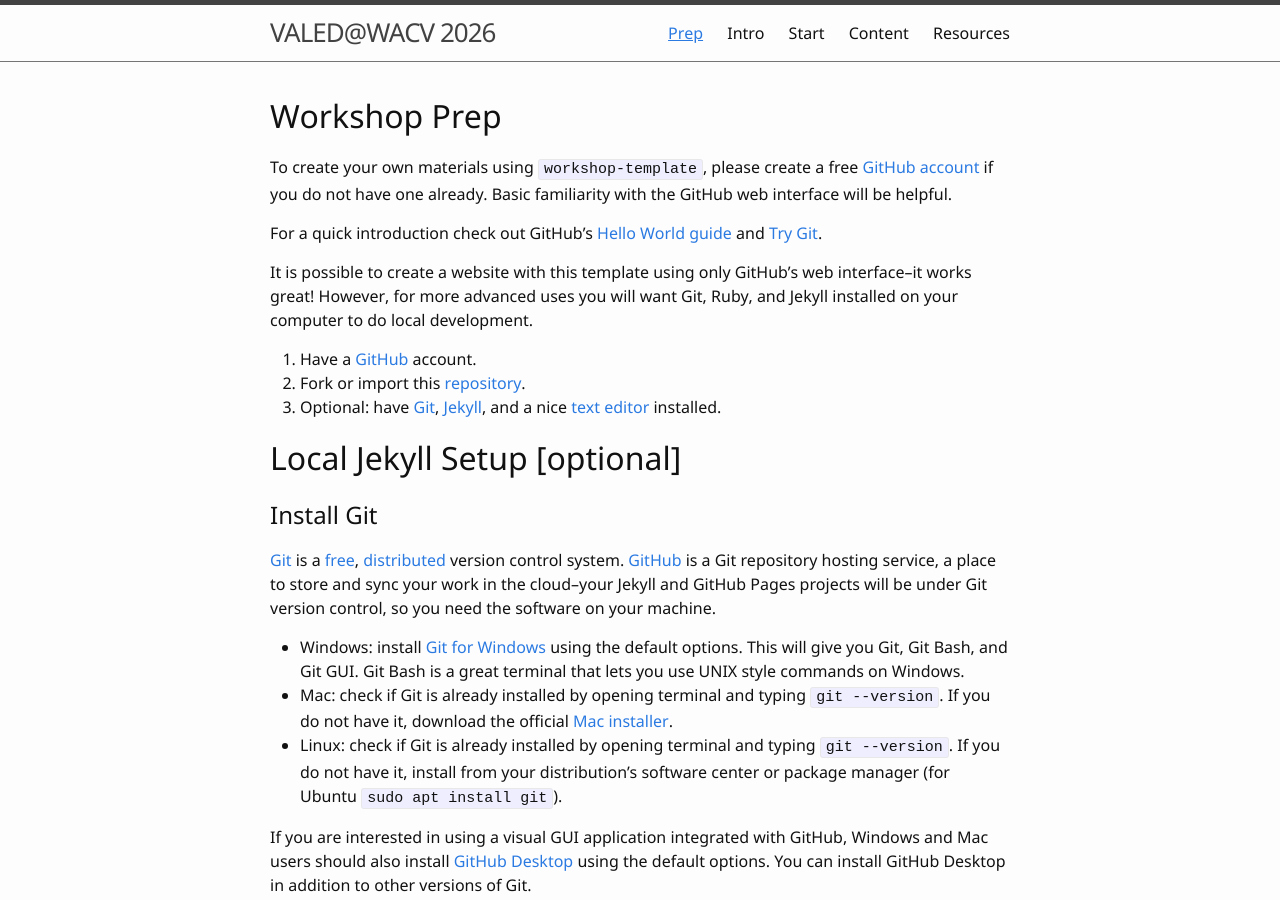
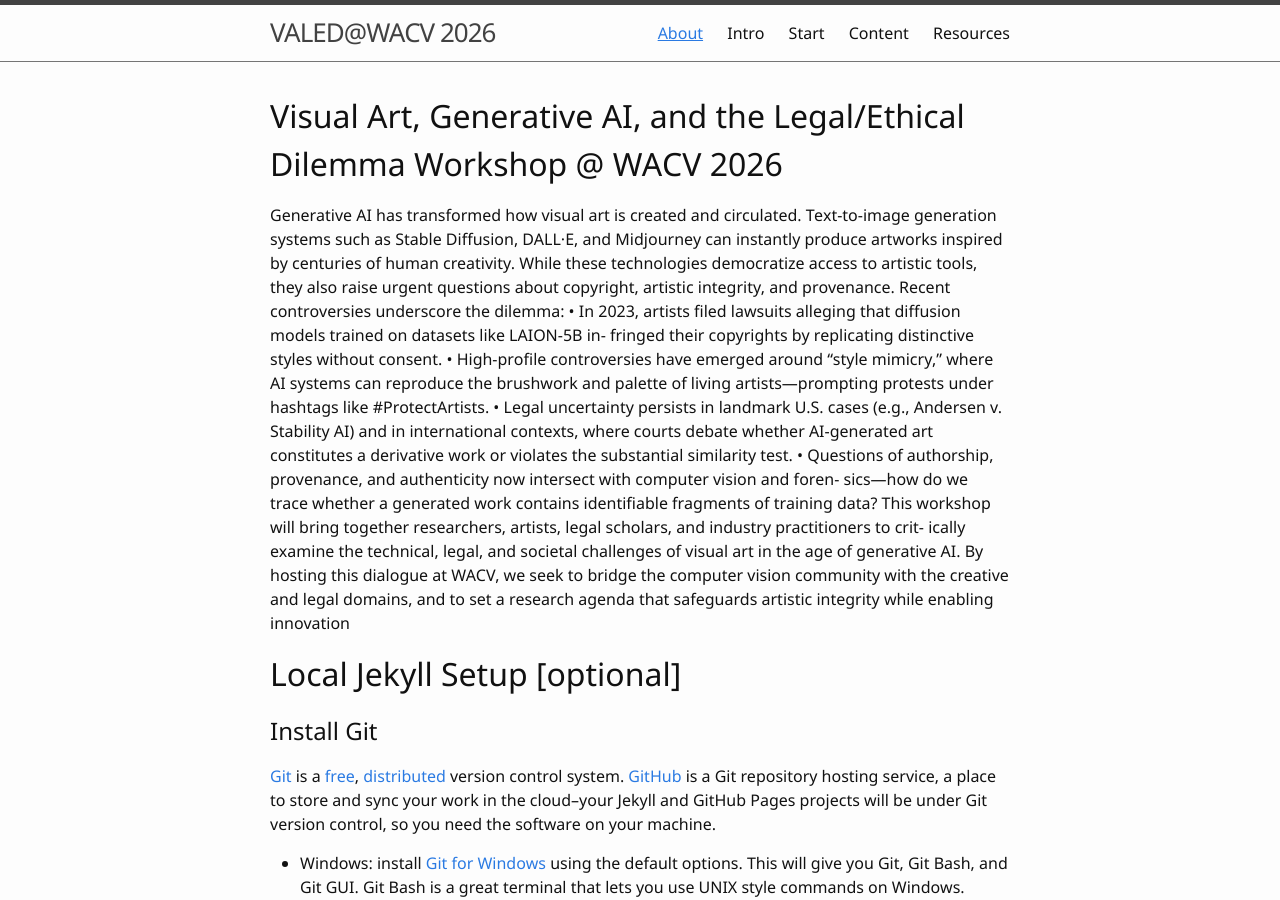
Before and after one commit to aparnabharati/valed-workshop-2026, a Jekyll site: the page built from 0-prep.md, in a window 1280 px wide and 900 px high. Built offline with Jekyll 4.4.1, drawn with Linux system fonts in a browser that asks for light colours.

Commit message:
Update 0-prep.md

```diff
--- a/0-prep.md
+++ b/0-prep.md
@@ -1,21 +1,27 @@
 ---
-title: Prep
+title: About
 nav: true
 ---
 
-# Workshop Prep
+# Visual Art, Generative AI, and the Legal/Ethical Dilemma Workshop @ WACV 2026
 
-To create your own materials using `workshop-template`, please create a free [GitHub account](https://github.com/join) if you do not have one already.
-Basic familiarity with the GitHub web interface will be helpful.
-
-For a quick introduction check out GitHub's [Hello World guide](https://guides.github.com/activities/hello-world/) and [Try Git](https://try.github.io/).
-
-It is possible to create a website with this template using only GitHub's web interface--it works great!
-However, for more advanced uses you will want Git, Ruby, and Jekyll installed on your computer to do local development.
-
-1. Have a [GitHub](https://github.com) account.
-2. Fork or import this [repository](https://github.com/evanwill/workshop-template).
-3. Optional: have [Git](https://git-scm.com/), [Jekyll](https://jekyllrb.com/), and a nice [text editor](https://code.visualstudio.com/) installed.
+Generative AI has transformed how visual art is created and circulated. Text-to-image generation systems
+such as Stable Diffusion, DALL·E, and Midjourney can instantly produce artworks inspired by centuries
+of human creativity. While these technologies democratize access to artistic tools, they also raise urgent
+questions about copyright, artistic integrity, and provenance. Recent controversies underscore the dilemma:
+• In 2023, artists filed lawsuits alleging that diffusion models trained on datasets like LAION-5B in-
+fringed their copyrights by replicating distinctive styles without consent.
+• High-profile controversies have emerged around “style mimicry,” where AI systems can reproduce
+the brushwork and palette of living artists—prompting protests under hashtags like #ProtectArtists.
+• Legal uncertainty persists in landmark U.S. cases (e.g., Andersen v. Stability AI) and in international
+contexts, where courts debate whether AI-generated art constitutes a derivative work or violates the
+substantial similarity test.
+• Questions of authorship, provenance, and authenticity now intersect with computer vision and foren-
+sics—how do we trace whether a generated work contains identifiable fragments of training data?
+This workshop will bring together researchers, artists, legal scholars, and industry practitioners to crit-
+ically examine the technical, legal, and societal challenges of visual art in the age of generative AI. By
+hosting this dialogue at WACV, we seek to bridge the computer vision community with the creative and
+legal domains, and to set a research agenda that safeguards artistic integrity while enabling innovation
 
 # Local Jekyll Setup [optional]
 
```
